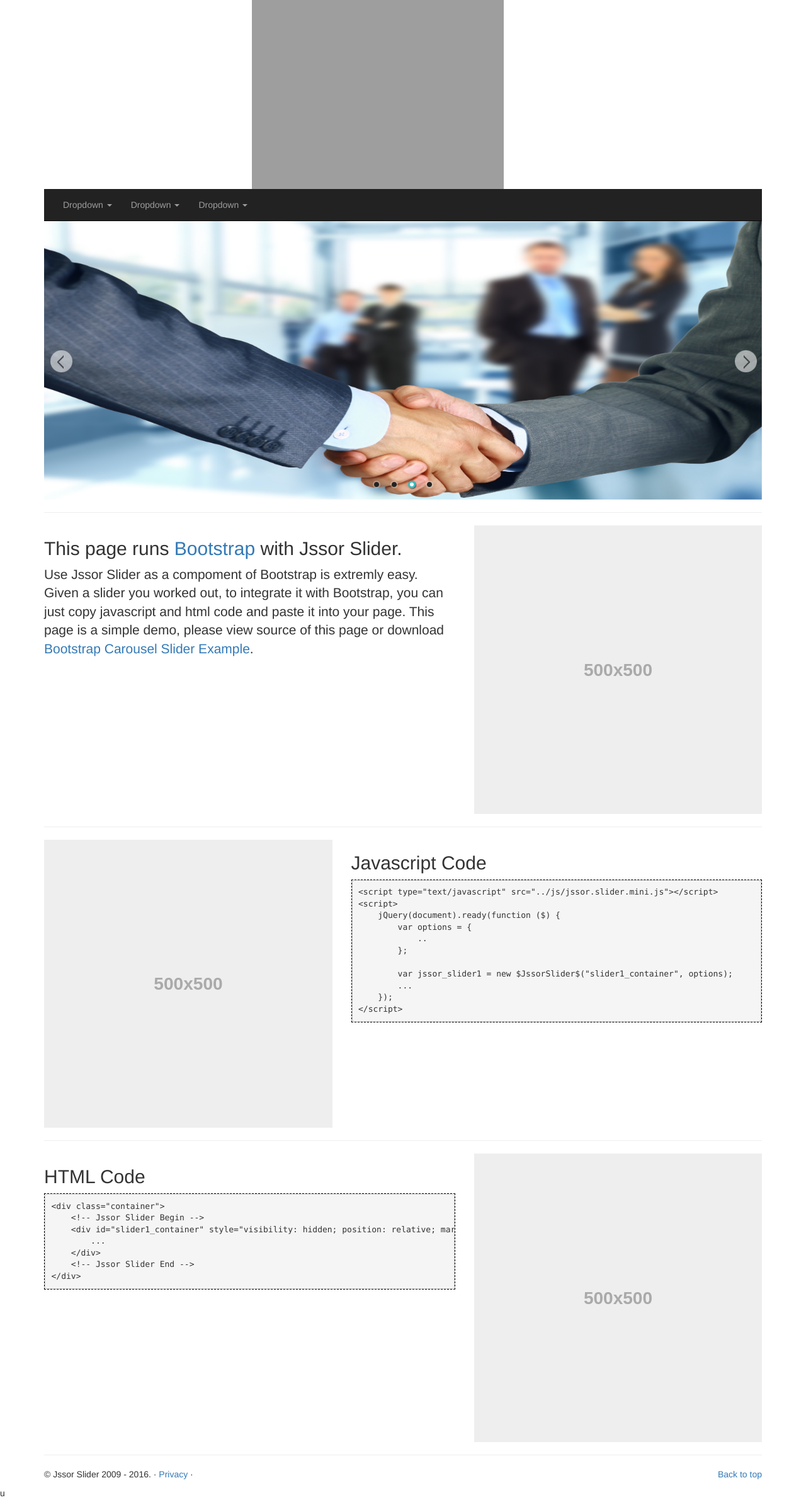
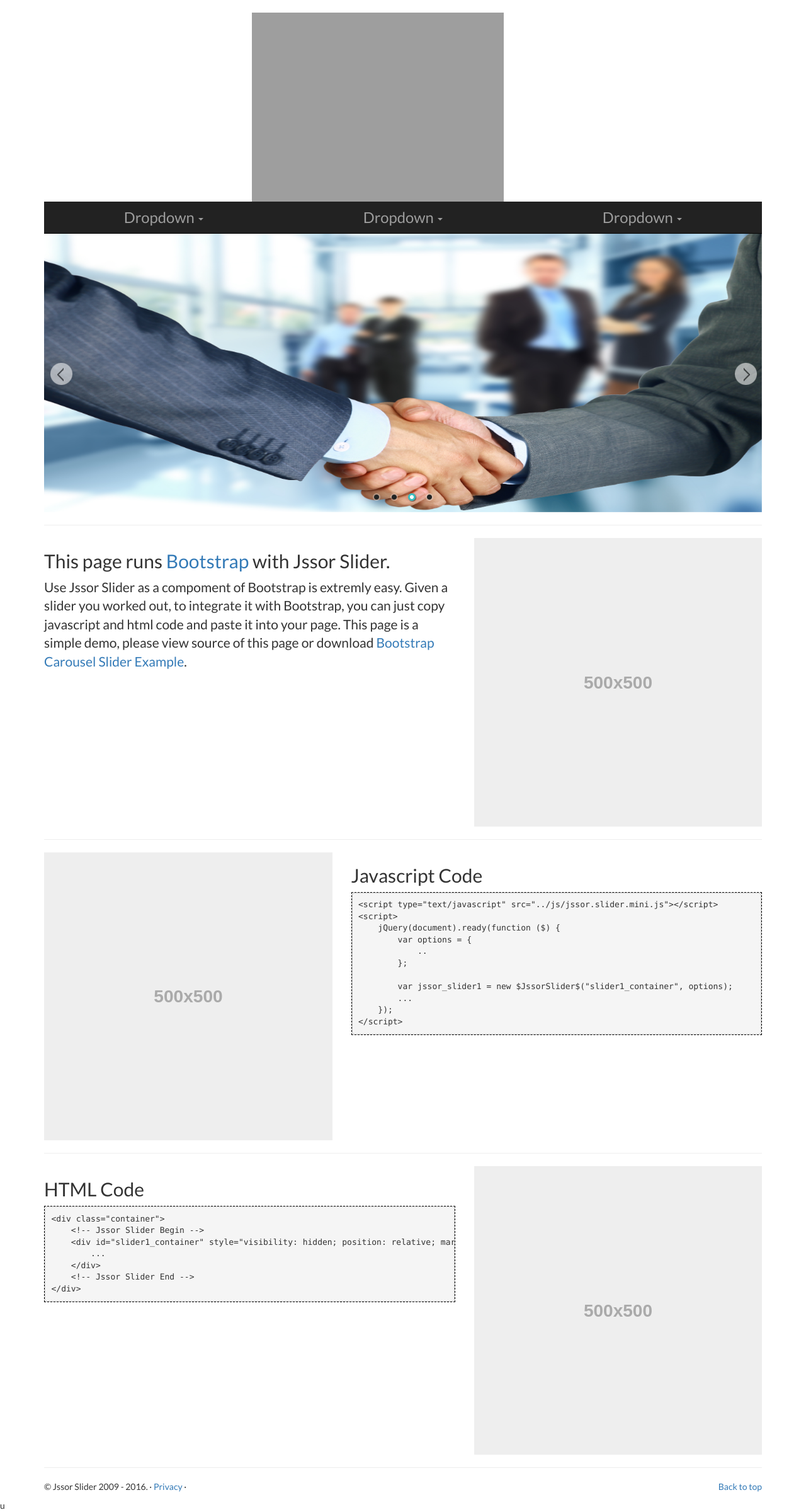
Before and after one commit to kifran72/Concergin, a PHP site: page / in a window 1280 px wide. Shown: the whole page at 63% size. Before the commit the page ends 2376 px from the top, so only its background shows below. Run offline with PHP 8.4, Linux system fonts and the light colour scheme; grey boxes are pictures that could not be loaded.

Commit message:
All space dropdown menu

```diff
--- a/vue/Accueil.php
+++ b/vue/Accueil.php
@@ -10,6 +10,8 @@
 
     <!-- Bootstrap core CSS -->
     <link href="vue/app/bootstrap/css/bootstrap.min.css" rel="stylesheet" />
+
+    <link rel="stylesheet" href="vue/app/css/Accueil.css">
 
     <!-- HTML5 shim and Respond.js for IE8 support of HTML5 elements and media queries -->
     <!--[if lt IE 9]>
@@ -33,7 +35,7 @@
     <div class="container">
 
             <nav class="navbar navbar-inverse navbar-static-top" role="navigation" style="margin-bottom: 0px;">
-                <div class="container">
+
                     <div class="navbar-header">
                         <button type="button" class="navbar-toggle collapsed" data-toggle="collapse" data-target="#navbar" aria-expanded="false" aria-controls="navbar">
                         <span class="sr-only">Toggle navigation</span>
@@ -47,7 +49,7 @@
                     <div id="navbar" class="navbar-collapse collapse">
 
                       <ul class="nav navbar-nav row">
-                             <li class="dropdown">
+                             <li class="dropdown col-md-4">
                                     <a href="#" class="dropdown-toggle" data-toggle="dropdown" role="button" aria-haspopup="true" aria-expanded="false">Dropdown <span class="caret"></span></a>
                                     <ul class="dropdown-menu">
                                         <li><a href="#">Action</a></li>
@@ -59,7 +61,7 @@
                                         <li><a href="#">One more separated link</a></li>
                                     </ul>
                                 </li>
-                                <li class="dropdown">
+                                <li class="dropdown col-md-4">
                                     <a href="#" class="dropdown-toggle" data-toggle="dropdown" role="button" aria-haspopup="true" aria-expanded="false">Dropdown <span class="caret"></span></a>
                                     <ul class="dropdown-menu">
                                         <li><a href="#">Action</a></li>
@@ -71,7 +73,7 @@
                                         <li><a href="#">One more separated link</a></li>
                                     </ul>
                                 </li>
-                                <li class="dropdown">
+                                <li class="dropdown col-md-4">
                                     <a href="#" class="dropdown-toggle" data-toggle="dropdown" role="button" aria-haspopup="true" aria-expanded="false">Dropdown <span class="caret"></span></a>
                                     <ul class="dropdown-menu">
                                         <li><a href="#">Action</a></li>
@@ -87,7 +89,6 @@
 
                         </ul>
                     </div>
-                </div>
             </nav>
     </div>
 
--- a/vue/app/css/Accueil.css
+++ b/vue/app/css/Accueil.css
@@ -3,7 +3,7 @@
 body{
 
     font-family: 'Lato', sans-serif;
-    background-color: rgb(91, 96, 102);
+    background-color: rgb(255, 255, 255);
     /*background: url("../img/Fond.jpg") no-repeat center center fixed;*/
 
 }
@@ -14,6 +14,11 @@
 
 ul.nav {
     text-align: center;
+    width: 100%;
+}
+
+.dropdown-menu {
+    left: 1em;
 }
 
 .container #logo-header{
```
